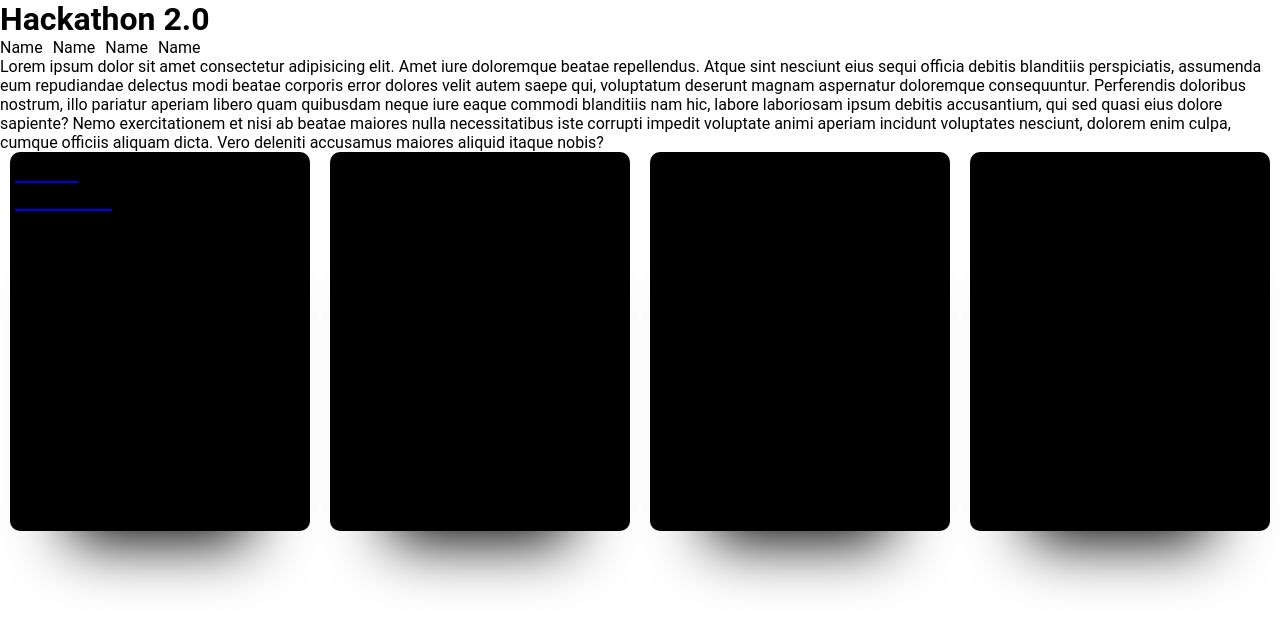
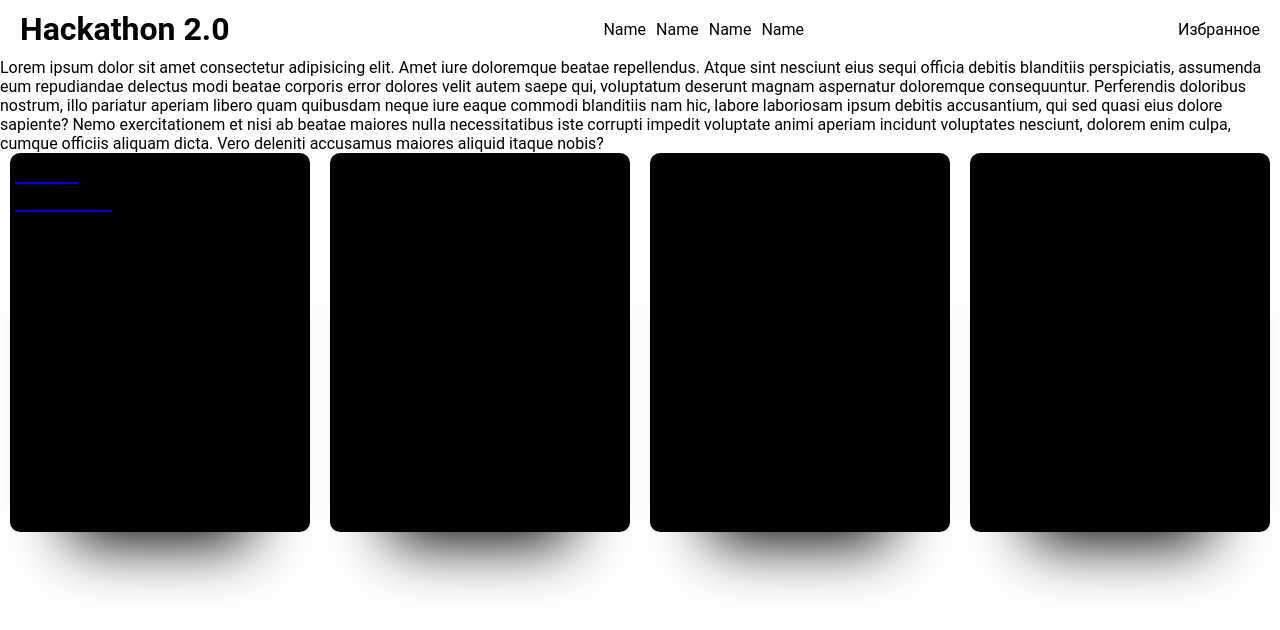
Before and after one commit to Yogurt7v/Hackaton2, a React (Vite) app in the folder hackthon/: page / in a window 1280 px wide. Shown: the top 630 px of the page. Built offline with nearby package versions, Linux system fonts and the light colour scheme.

Commit message:
some six

```diff
--- a/hackthon/src/components/header/header.jsx
+++ b/hackthon/src/components/header/header.jsx
@@ -16,6 +16,7 @@ export const Header = () => {
             </li>
           ))}
         </ul>
+        <div>Избранное</div>
       </div>
     </>
   );
--- a/hackthon/src/components/header/header.module.css
+++ b/hackthon/src/components/header/header.module.css
@@ -3,3 +3,10 @@
     gap: 10px;
     list-style: none;
 }
+
+.header{
+    display: flex;
+    align-items: center;
+    justify-content: space-between;
+    padding: 10px 20px;
+}
```
Also changed, not shown: hackthon/src/pages/personal-page/personal-page.jsx (line endings or trailing spaces).
